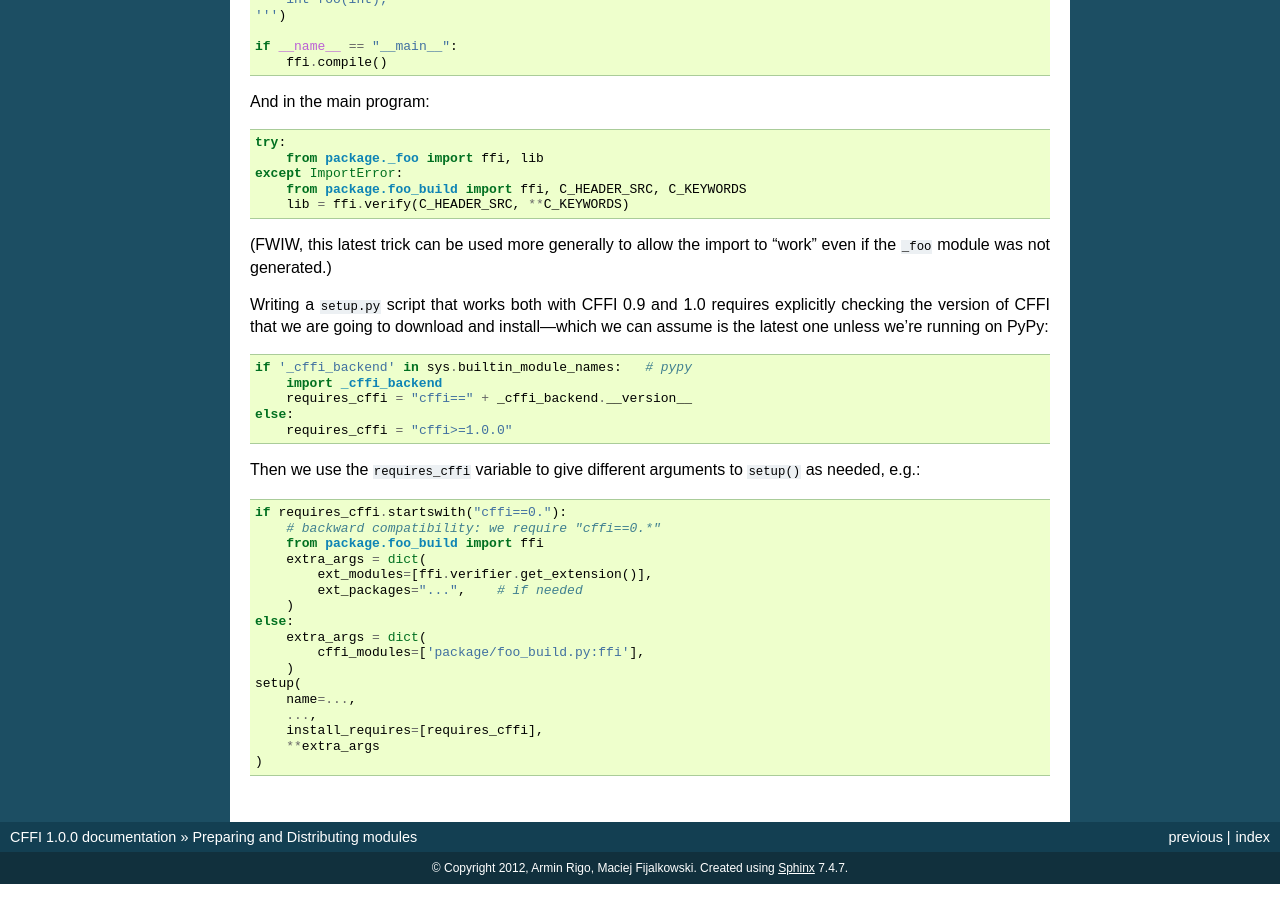
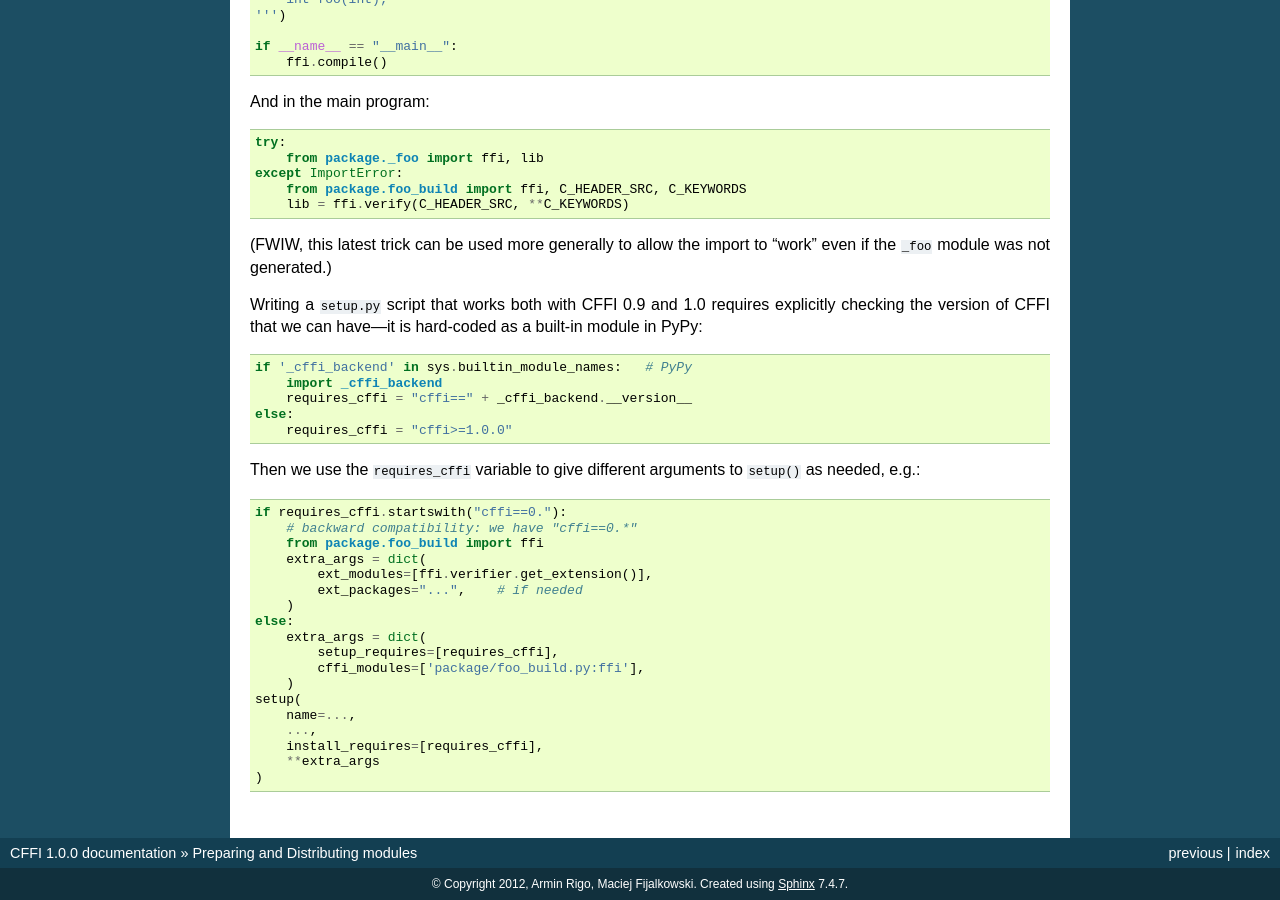
Before and after one commit to tharvik/cffi, a Sphinx documentation site: the page built from doc/source/cdef.rst, in a window 1280 px wide and 900 px high, scrolled down 9550 px. Built offline with Sphinx 7.4.7, drawn with Linux system fonts in a browser that asks for light colours.

Commit message:
rewrites

```diff
--- a/doc/source/cdef.rst
+++ b/doc/source/cdef.rst
@@ -722,11 +722,10 @@ And in the main program::
 import to "work" even if the ``_foo`` module was not generated.)
 
 Writing a ``setup.py`` script that works both with CFFI 0.9 and 1.0
-requires explicitly checking the version of CFFI that we are going to
-download and install---which we can assume is the latest one unless
-we're running on PyPy::
+requires explicitly checking the version of CFFI that we can have---it
+is hard-coded as a built-in module in PyPy::
 
-    if '_cffi_backend' in sys.builtin_module_names:   # pypy
+    if '_cffi_backend' in sys.builtin_module_names:   # PyPy
         import _cffi_backend
         requires_cffi = "cffi==" + _cffi_backend.__version__
     else:
@@ -736,7 +735,7 @@ Then we use the ``requires_cffi`` variable to give different arguments to
 ``setup()`` as needed, e.g.::
 
     if requires_cffi.startswith("cffi==0."):
-        # backward compatibility: we require "cffi==0.*"
+        # backward compatibility: we have "cffi==0.*"
         from package.foo_build import ffi
         extra_args = dict(
             ext_modules=[ffi.verifier.get_extension()],
@@ -744,6 +743,7 @@ Then we use the ``requires_cffi`` variable to give different arguments to
         )
     else:
         extra_args = dict(
+            setup_requires=[requires_cffi],
             cffi_modules=['package/foo_build.py:ffi'],
         )
     setup(
```
